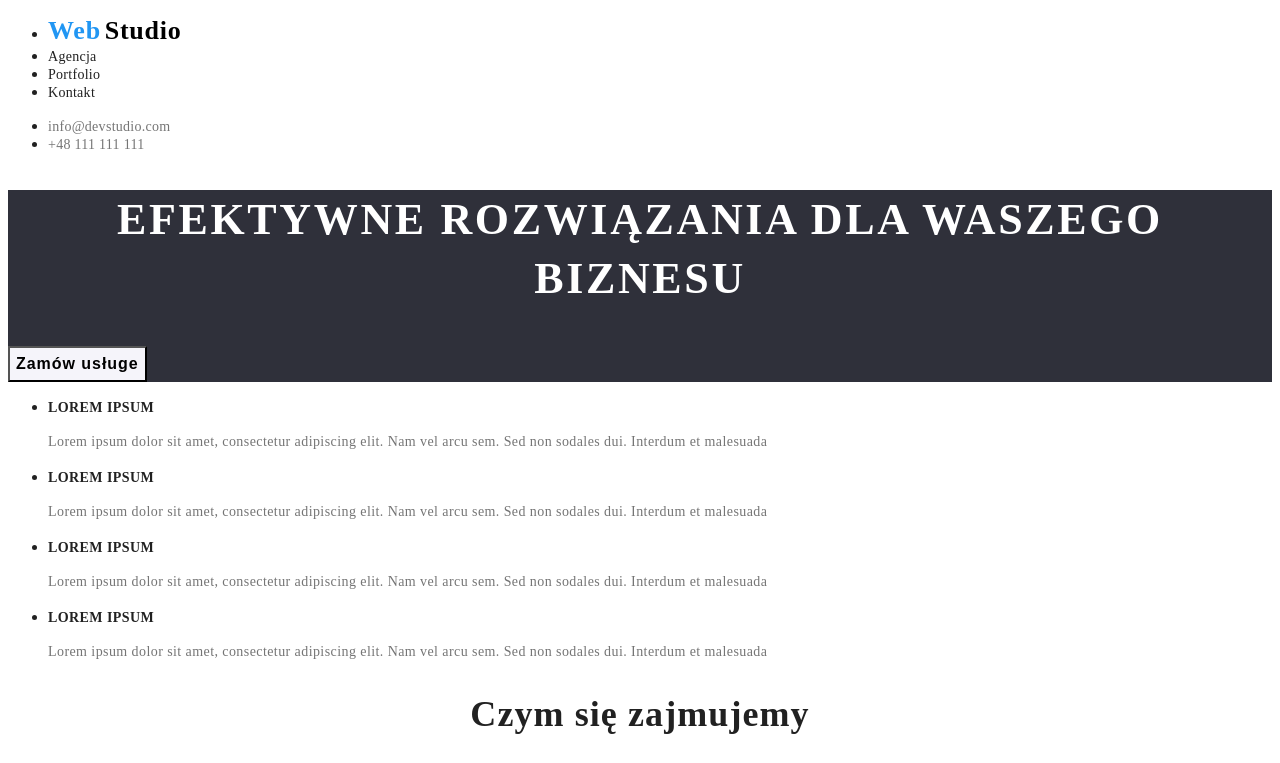
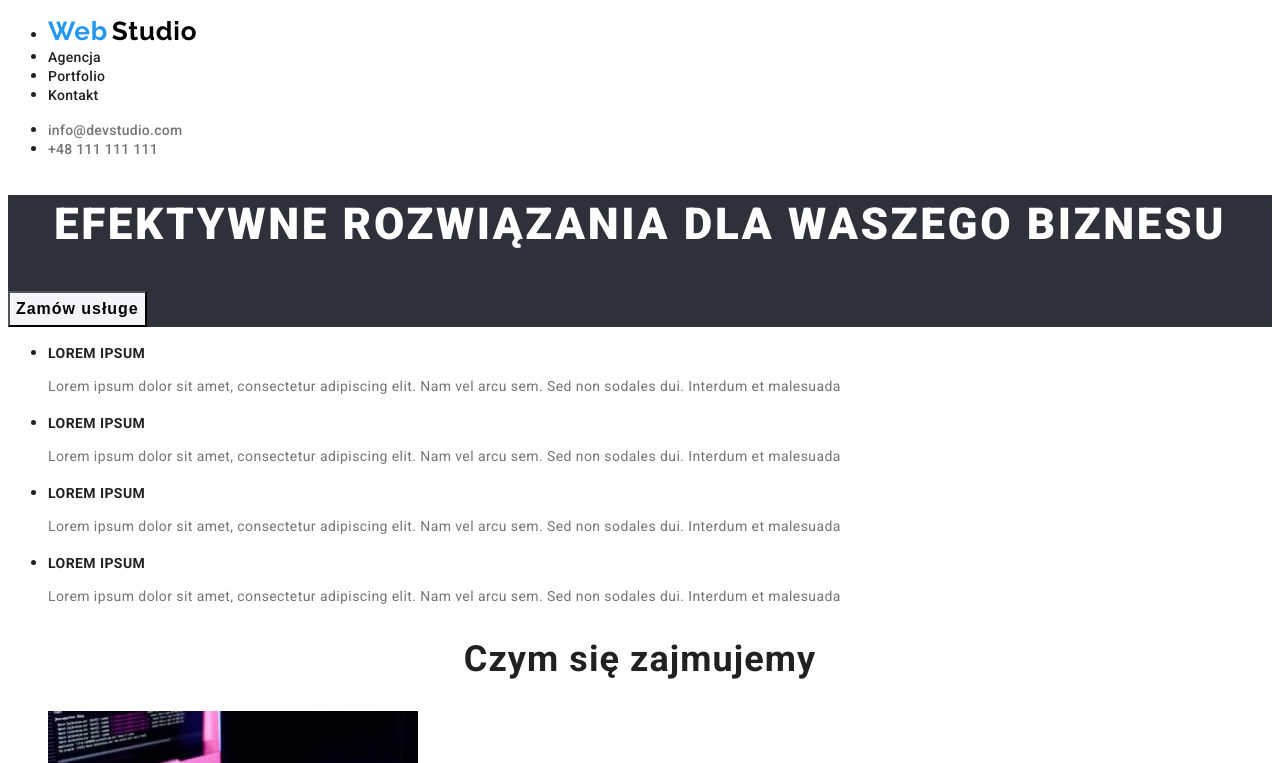
Before and after one commit to MonikaRafalska/goit-markup-hw-08, a plain HTML site: page index.html in a window 1280 px wide. Shown: the top 763 px of the page. Drawn offline with Linux system fonts and the light colour scheme.

Commit message:
style.css

```diff
--- a/css/styles.css
+++ b/css/styles.css
@@ -1,6 +1,6 @@
 :root{
-    --main-font: font-family: 'Roboto', sans-serif;
-    --secondary-font: font-family: 'Raleway', sans-serif;
+    --main-font: 'Roboto', sans-serif;
+    --secondary-font: 'Raleway', sans-serif;
     --main-color: #2196F3;
     --secondary-color: #212121;
     --description-color: #757575;
@@ -18,10 +18,6 @@ body {
 }
 
 /*==== COMPONENTS ====*/
-@font-face{
-    font-family: 'Roboto';
-    src: url(https://fonts.gstatic.com);
-}
 .logo-web,
 .logo-studio,
 .logo-studio-white{
--- a/index.html
+++ b/index.html
@@ -17,7 +17,7 @@
         <nav class="navigation">
             <ul class="navigation-list">
                 <li class="navigation-list-item">
-                    <a class="navigation-list-link" href="#">
+                    <a class="navigation-list-link" href="index.html">
                         <span class="logo-web">Web</span>
                         <span class="logo-studio">Studio</span>
                     </a></li>
@@ -112,7 +112,7 @@
 
     </main>
     <footer class="section-footer">
-        <a class="footer-link" href="#">
+        <a class="footer-link" href="index.html">
             <span class="logo-web">Web</span>
             <span class="logo-studio-white">Studio</span>
         </a>
```
Also changed, not shown: portfolio.html (+2 -2 lines).
